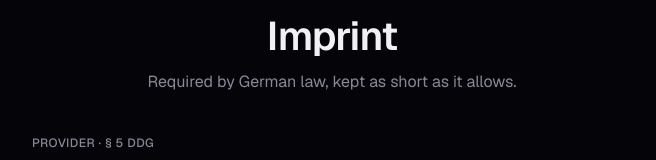
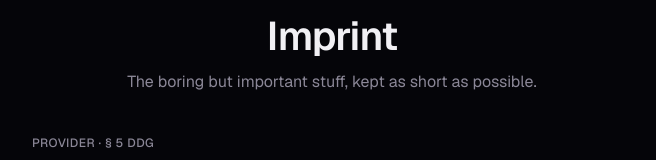
Before and after one commit to velve-dev/velve-waitlist, a Next.js app: page /imprint in a window 1280 px wide. Shown: the part 138-298 px from the top of the page, without its empty margins (308-964 px from the left). Built offline with nearby package versions, Linux system fonts and the light colour scheme.

Commit message:
fix: lighten the imprint subline
The owner wants the imprint introduced in the same plain tone as the rest of the site.

```diff
--- a/scripts/approved-copy.json
+++ b/scripts/approved-copy.json
@@ -74,7 +74,7 @@
   "next",
   "Questions? Hit reply, a human reads it.",
   "Stay tuned,",
-  "Required by German law, kept as short as it allows.",
+  "The boring but important stuff, kept as short as possible.",
   "Provider · § 5 DDG",
   "Velve is a product of Levo Studio",
   "Julius Grimm",
--- a/src/content/legal.ts
+++ b/src/content/legal.ts
@@ -3,7 +3,7 @@ export const pendingLegalReview: readonly string[] = [];
 
 export const imprint = {
   title: "Imprint",
-  subline: "Required by German law, kept as short as it allows.",
+  subline: "The boring but important stuff, kept as short as possible.",
   sections: [
     {
       heading: "Provider · § 5 DDG",
```
